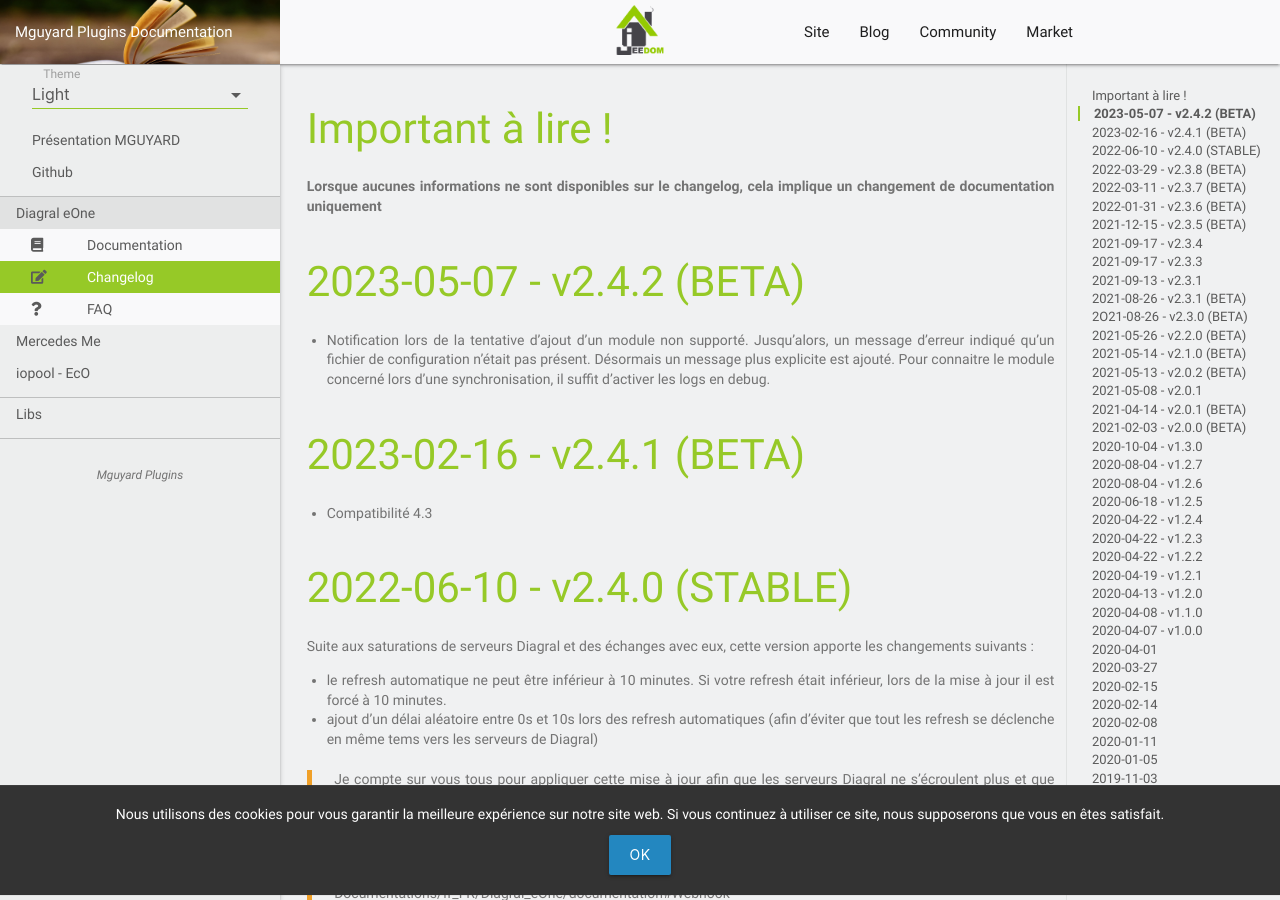
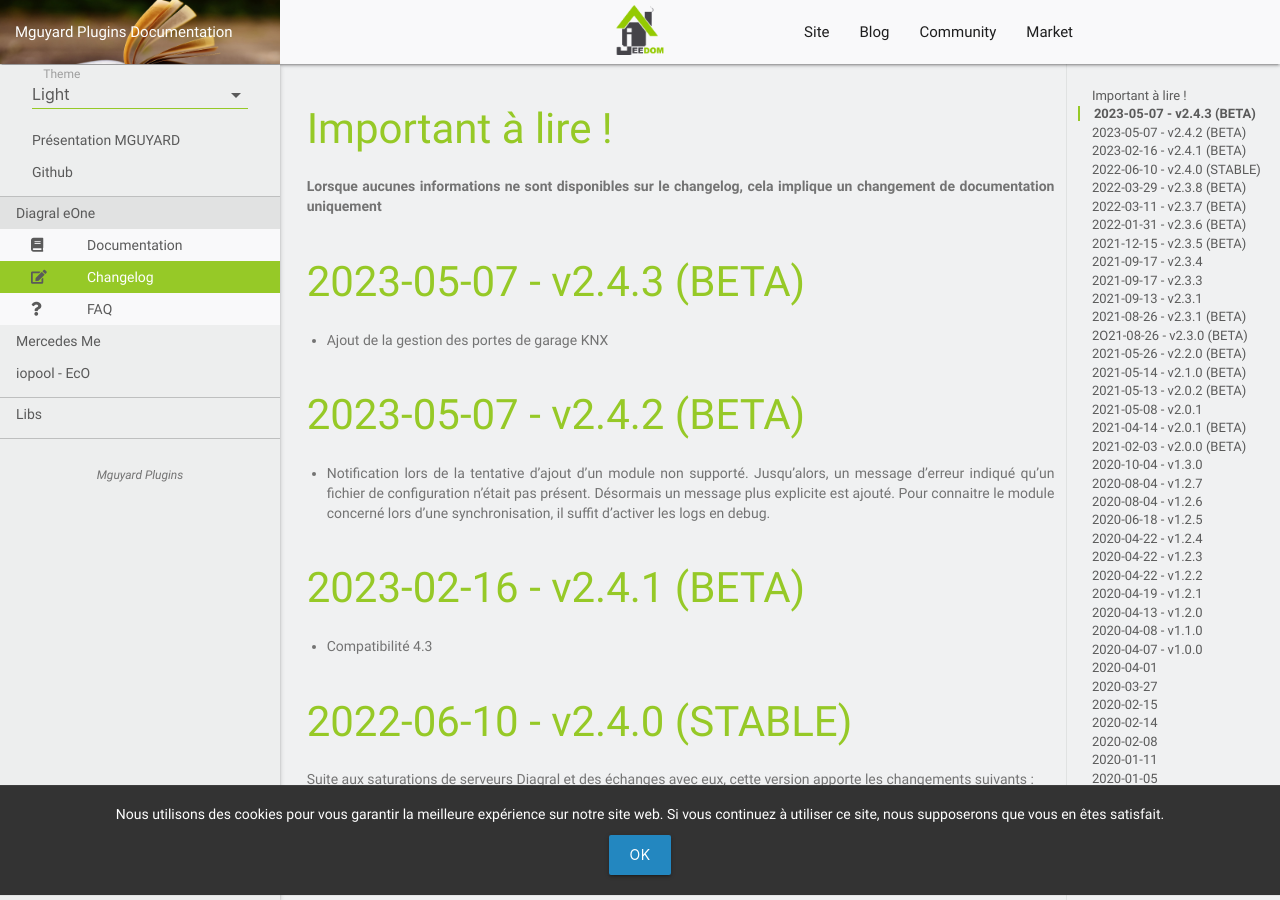
Before and after one commit to mguyard/Jeedom-Documentations, a Jekyll site: the page built from fr_FR/Diagral_eOne/changelog.md, in a window 1280 px wide and 900 px high. Built offline with Jekyll 4.4.1, drawn with Linux system fonts in a browser that asks for light colours; our own code applies the rules of GitHub Pages for plain Markdown files.

Commit message:
Diagral_eOne - Sortie de la version Beta 2.4.3

```diff
--- a/fr_FR/Diagral_eOne/changelog.md
+++ b/fr_FR/Diagral_eOne/changelog.md
@@ -1,6 +1,10 @@
 # Important à lire !
 
 __Lorsque aucunes informations ne sont disponibles sur le changelog, cela implique un changement de documentation uniquement__
+
+# 2023-05-07 - v2.4.3 (BETA)
+
+- Ajout de la gestion des portes de garage KNX
 
 # 2023-05-07 - v2.4.2 (BETA)
 
```
Also changed, not shown: fr_FR/Diagral_eOne/documentation.md (+1 -0 lines).
